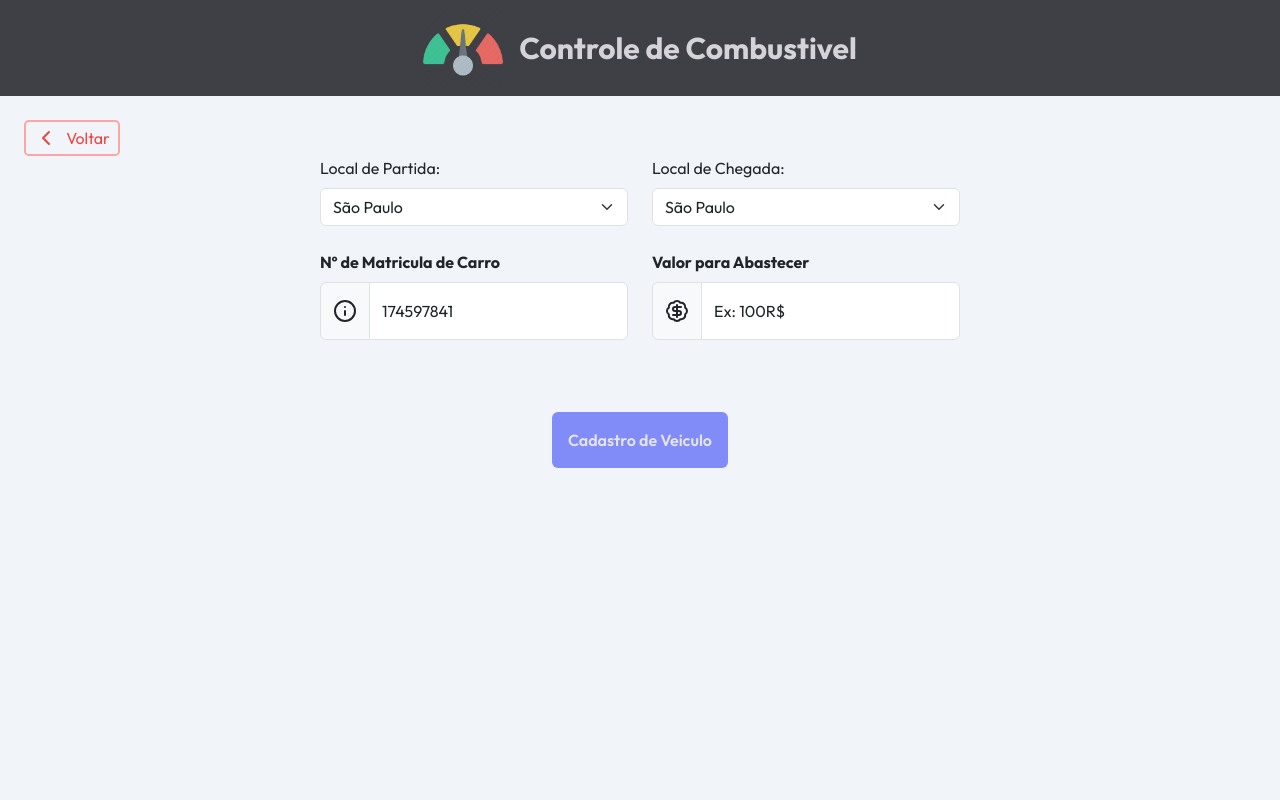
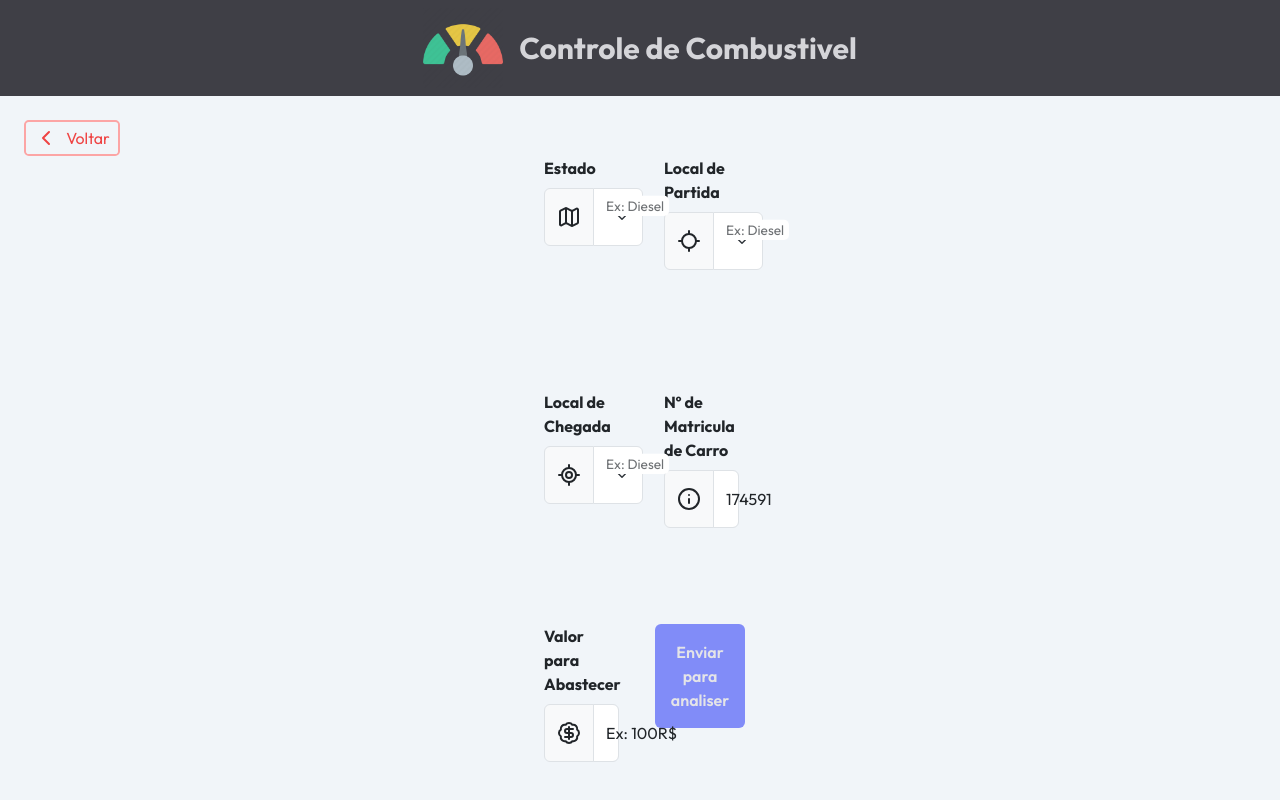
Before and after one commit to Andre-Oliveiraa/Controle_de_Combustivel, a React (Vite) app: page /ControleOfCombustivel in a window 1280 px wide. Built offline with nearby package versions, Linux system fonts and the light colour scheme.

Commit message:
Finalização do Projeto de WEB

```diff
--- a/src/routes/CadastraVeiculos/App.tsx
+++ b/src/routes/CadastraVeiculos/App.tsx
@@ -14,7 +14,7 @@ export default function App() {
 
   const [id, setId] = useState('');
   const gerarId = () => {
-    const novoId = Math.floor(100000000 + Math.random() * 900000000);
+    const novoId = Math.floor(100000 + Math.random() * 900000);
     setId(novoId.toString());
   };
   useEffect(() => {
@@ -37,7 +37,7 @@ export default function App() {
       </div>
 
       <div>
-        <form action="" className='grid grid-cols-2 grid-rows-2 gap-3 mx-[34rem]'>
+        <form action="" className='grid grid-cols-2 grid-rows-3 gap-3 mx-[34rem]'>
           <div>
             <Form.Label className='font-bold'>Veiculos</Form.Label>
             <InputGroup className="mb-5">
@@ -129,7 +129,7 @@ export default function App() {
                   value={id}
                 />
               </FloatingLabel>
-              <button onClick={gerarId} type={'button'}><IterationCw /></button>
+              <button onClick={gerarId} type={'button'} className='px-2'><IterationCw /></button>
             </InputGroup>
             <InputGroup className='flex flex-row items-center gap-2 justify-center'>
               <InputGroup.Radio />
@@ -139,7 +139,7 @@ export default function App() {
 
           <div className=' h-full ml-4 w-full flex flex-row justify-center items-center'>
             <Link to={'/SucessCadastro'} >
-              <button type={'submit'} className='font-semibold text-zinc-200 rounded p-3 bg-indigo-400 border-none hover:bg-indigo-500 transition-all'>Cadastro de Veiculo </button>
+              <button type={'submit'} className='font-semibold text-zinc-200 rounded p-3 bg-indigo-400 border-none hover:bg-indigo-500 transition-all'>Cadastra Veiculo </button>
             </Link>
           </div>
         </form>
--- a/src/routes/ControleOfCombustivel/App.tsx
+++ b/src/routes/ControleOfCombustivel/App.tsx
@@ -2,35 +2,95 @@
 
 import 'bootstrap/dist/css/bootstrap.min.css';
 import { HeaderIcon, HeaderRoot, HeaderTitle } from '../../components/header';
-import { ChevronLeft, BadgeCheck, Info, BadgeDollarSign } from 'lucide-react'
+import { ChevronLeft, Info, BadgeDollarSign, Map, Locate, LocateFixed } from 'lucide-react'
 import { Link } from 'react-router-dom';
-import React, { useState } from 'react';
+import { useState } from 'react';
 import Form from 'react-bootstrap/Form';
 import InputGroup from 'react-bootstrap/InputGroup';
 import FloatingLabel from 'react-bootstrap/FloatingLabel';
 
-export default function App() {
-  const [localPartida, setLocalPartida] = useState('');
-  const [localChegada, setLocalChegada] = useState('');
-  const [matricula, setMatricula] = useState('');
-  const [valorAbastecer, setValorAbastecer] = useState('');
-  const [id, setId] = useState('');
-  const [cadastroSucesso, setCadastroSucesso] = useState(false);
-  const [partida, setPartida] = useState('');
-  const [chegada, setChegada] = useState('');
-  const cidades = [
-    'São Paulo',
-    'Rio de Janeiro',
-    'Belo Horizonte',
-    'Brasília',
-    'Curitiba',
-    'Porto Alegre',
-    'Recife',
-    'Salvador',
-    'Fortaleza',
-    'Goiânia',
+interface Estado {
+  nome: string;
+  cidades: string[];
+}
+
+const estados: Estado[] = [
+  {
+    nome: 'Acre',
+    cidades: ['Rio Branco', 'Cruzeiro do Sul', 'Tarauacá', 'Senador Guiomard', 'Capixaba'],
+  },
+  {
+    nome: 'Amapá',
+    cidades: ['Macapá', 'Santana', 'Laranjal do Jari', 'Oiapoque', 'Pedra Branca do Amapari'],
+  },
+  {
+    nome: 'Amazonas',
+    cidades: ['Manaus', 'Parintins', 'Itacoatiara', 'Manacapuru', 'Presidente Figueiredo'],
+  },
+  {
+    nome: 'Pará',
+    cidades: ['Belém', 'Ananindeua', 'Marituba', 'Santarém', 'Castanhal'],
+  },
+  {
+    nome: 'Rondônia',
+    cidades: ['Porto Velho', 'Ji-Paraná', 'Ariquemes', 'Cacoal', 'Vilhena'],
+  },
+  {
+    nome: 'Roraima',
+    cidades: ['Boa Vista', 'Rorainópolis', 'Caracaraí', 'Bonfim', 'Cantá'],
+  },
+  {
+    nome: 'Tocantins',
+    cidades: ['Palmas', 'Araguaína', 'Gurupi', 'Porto Nacional', 'Paraíso do Tocantins'],
+  },
 ];
 
+export default function App() {
+
+  const [estadoSelecionado, setEstadoSelecionado] = useState('');
+  const [cidade1, setCidade1] = useState('');
+  const [cidade2, setCidade2] = useState('');
+
+  const handleEstadoChange = (event: React.ChangeEvent<HTMLSelectElement>) => {
+    setEstadoSelecionado(event.target.value);
+  };
+
+  const handleCidade1Change = (event: React.ChangeEvent<HTMLSelectElement>) => {
+    const cidadeSelecionada = event.target.value;
+    if (cidadeSelecionada === cidade2) {
+      alert('Não é permitido escolher a mesma cidade nos dois campos!');
+      return;
+    }
+    setCidade1(cidadeSelecionada);
+  };
+
+  const handleCidade2Change = (event: React.ChangeEvent<HTMLSelectElement>) => {
+    const cidadeSelecionada = event.target.value;
+    if (cidadeSelecionada === cidade1) {
+      alert('Não é permitido escolher a mesma cidade nos dois campos!');
+      return;
+    }
+    setCidade2(cidadeSelecionada);
+  };
+
+  const getEstadosOptions = () => {
+    return estados.map((estado) => (
+      <option key={estado.nome} value={estado.nome}>
+        {estado.nome}
+      </option>
+    ));
+  };
+
+  const getCidadesOptions = (estado: string) => {
+    const estadoSelecionado = estados.find((e) => e.nome === estado);
+    if (!estadoSelecionado) return [];
+
+    return estadoSelecionado.cidades.map((cidade) => (
+      <option key={cidade} value={cidade}>
+        {cidade}
+      </option>
+    ));
+  };
 
   return (
     <div className='h-screen bg-slate-100 font-outfit'>
@@ -41,53 +101,87 @@ export default function App() {
 
       <div className='w-24 ml-4 '>
         <Link to={'/'} >
-          <button className='flex flex-row gap-2 p-1 text-red-500 border-red-300 border-2 w-24 items-center justify-center rounded-lg'> <ChevronLeft/> <p className='hover:outline-none'>Voltar</p></button>
+          <button className='flex flex-row gap-2 p-1 text-red-500 border-red-300 border-2 w-24 items-center justify-center rounded-lg'> <ChevronLeft /> <p className='hover:outline-none'>Voltar</p></button>
         </Link>
       </div>
 
-      { cadastroSucesso ? (
-        <div className='font-semibold flex flex-row justify-center items-center gap-2 text-green-600 text-2xl'>
-          <BadgeCheck size={30}/>
-          <p>Cadastro Feito com Sucesso</p>
+      <form className='grid grid-cols-2 grid-rows-3 gap-5 justify-center mx-[34rem]'>
+
+        <div className='h-16'>
+          <Form.Label className='font-bold'>Estado</Form.Label>
+          <InputGroup className="mb-5">
+            <InputGroup.Text><Map /></InputGroup.Text>
+            <FloatingLabel
+              label='Ex: Diesel'
+            >
+              <Form.Select
+                aria-label="Default select example"
+                className='h-full'
+                defaultValue={''}
+                value={estadoSelecionado}
+                onChange={handleEstadoChange}
+              >
+                <option value="">Selecione um Cidade</option>
+                {getEstadosOptions()}
+              </Form.Select>
+            </FloatingLabel>
+          </InputGroup>
         </div>
-      ) : (
-        <form className='grid grid-cols-1 gap-4 justify-center w-1/2 m-auto'>
-          <div className="grid grid-cols-2 gap-4">
-            <div>
-              <Form.Label>Local de Partida:</Form.Label>
-              <Form.Select value={partida} onChange={(e) => setPartida(e.target.value)}>
-                {cidades.map((cidade) => (
-                  <option key={cidade} value={cidade}>
-                    {cidade}
-                  </option>
-                ))}
+        <div className='h-16'>
+          <Form.Label className='font-bold'>Local de Partida</Form.Label>
+          <InputGroup className="mb-5">
+            <InputGroup.Text><Locate  /></InputGroup.Text>
+            <FloatingLabel
+              label='Ex: Diesel'
+            >
+              <Form.Select
+                aria-label="Default select example"
+                className='h-full'
+                defaultValue={''}
+                value={cidade1}
+                onChange={handleCidade1Change}
+              >
+                <option value="">Selecione um Cidade</option>
+                {getCidadesOptions(estadoSelecionado)}
               </Form.Select>
+            </FloatingLabel>
+          </InputGroup>
         </div>
-            <div>
-              <Form.Label>Local de Chegada:</Form.Label>
-              <Form.Select value={chegada} onChange={(e) => setChegada(e.target.value)}>
-                {cidades.map((cidade) => (
-                  <option key={cidade} value={cidade}>
-                    {cidade}
-                  </option>
-                ))}
+        <div className='h-16'>
+          <Form.Label className='font-bold'>Local de Chegada</Form.Label>
+          <InputGroup className="mb-5">
+            <InputGroup.Text><LocateFixed /></InputGroup.Text>
+            <FloatingLabel
+              label='Ex: Diesel'
+            >
+              <Form.Select
+                aria-label="Default select example"
+                className='h-full'
+                defaultValue={''}
+                value={cidade2}
+                onChange={handleCidade2Change}
+              >
+                <option value="">Selecione um Cidade</option>
+                {getCidadesOptions(estadoSelecionado)}
               </Form.Select>
+            </FloatingLabel>
+          </InputGroup>
         </div>
-          </div>
-          <div className="grid grid-cols-2 gap-4">
-            <div>
+        <div className='h-16'>
           <Form.Label className='font-bold'>Nº de Matricula de Carro</Form.Label>
           <InputGroup className="mb-5">
             <InputGroup.Text><Info /></InputGroup.Text>
             <FloatingLabel
-                label='174597841'
+              label='174591'
             >
               <Form.Control
-                  className='font-bold text-zinc-500 focus:text-zinc-500 h-16'
-                  type="text"
+                className='font-bold text-zinc-500 focus:text-zinc-500 h-full'
+                type="number"
                 placeholder='174597841'
                 aria-describedby="Nº de Matricula de Carro"
                 required
+                maxLength={6}
+                min={0}
               />
             </FloatingLabel>
           </InputGroup>
@@ -110,16 +204,13 @@ export default function App() {
             </FloatingLabel>
           </InputGroup>
         </div>
-          </div>
+
         <div className="flex justify-center">
           <Link to={'/SucessControl'}>
-          <button type={'submit'} className='font-semibold text-zinc-200 rounded p-3 bg-indigo-400 border-none hover:bg-indigo-500 transition-all'>Cadastro de Veiculo </button>
+            <button type={'submit'} className='font-semibold text-zinc-200 rounded p-3 bg-indigo-400 border-none hover:bg-indigo-500 transition-all'>Enviar para analiser</button>
           </Link>
         </div>
       </form>
-      )}
-
-
     </div>
   )
 }
```
Lines whose indentation alone changed are shown as unchanged.
